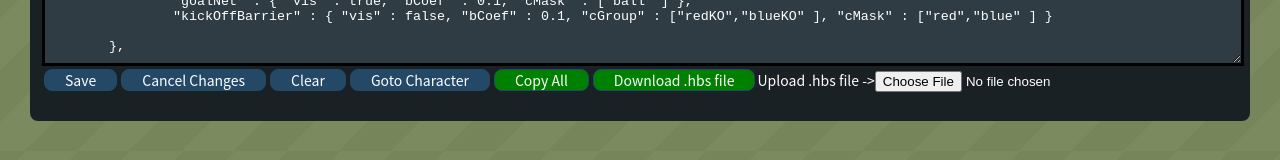
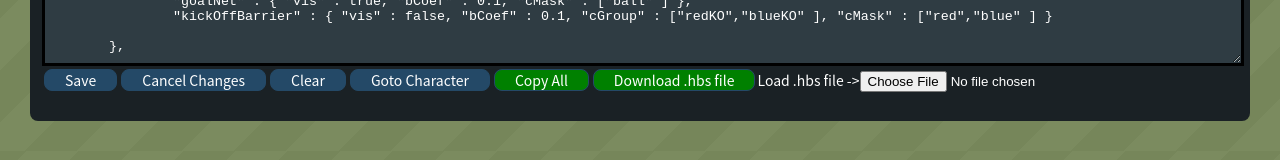
Before and after one commit to haxball-stadium-editor/haxball-stadium-editor.github.io, a React (Create React App) app: page / in a window 1280 px wide. Both pictures are taken after a click on the button "Text Mode". Shown: the part 636-796 px from the top of the page. Built offline with nearby package versions, Linux system fonts and the light colour scheme.

Commit message:
change "Upload" button to "Load"

```diff
--- a/src/components/TextMode.js
+++ b/src/components/TextMode.js
@@ -319,7 +319,7 @@ function TextMode(props) {
                   Copy All
                 </button>
                 <button id="button_downloadMap" onClick={handleClick} style={{ backgroundColor: 'green' }}>Download .hbs file</button>
-                <label>{'Upload .hbs file ->'}</label>
+                <label>{'Load .hbs file ->'}</label>
                 <input type="file" id="loadHBS" onChange={handleFileLoad} />
               </td>
             </tr>
```
